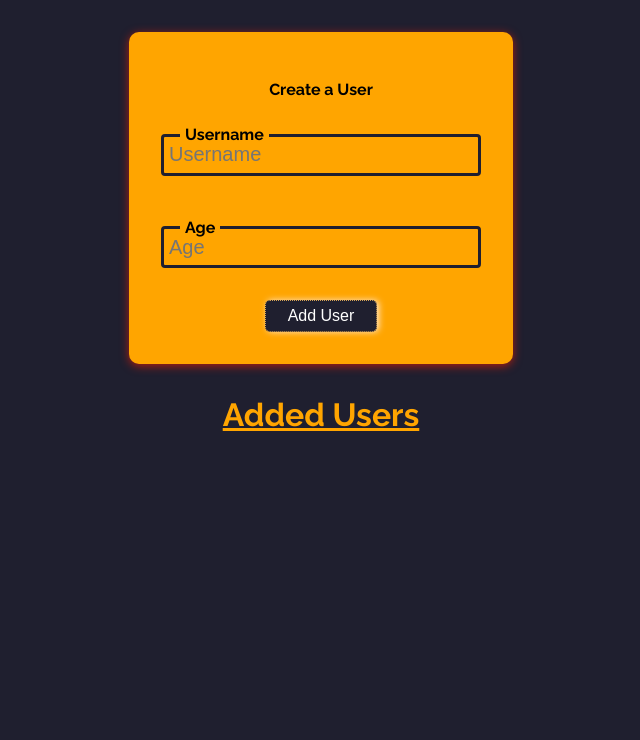
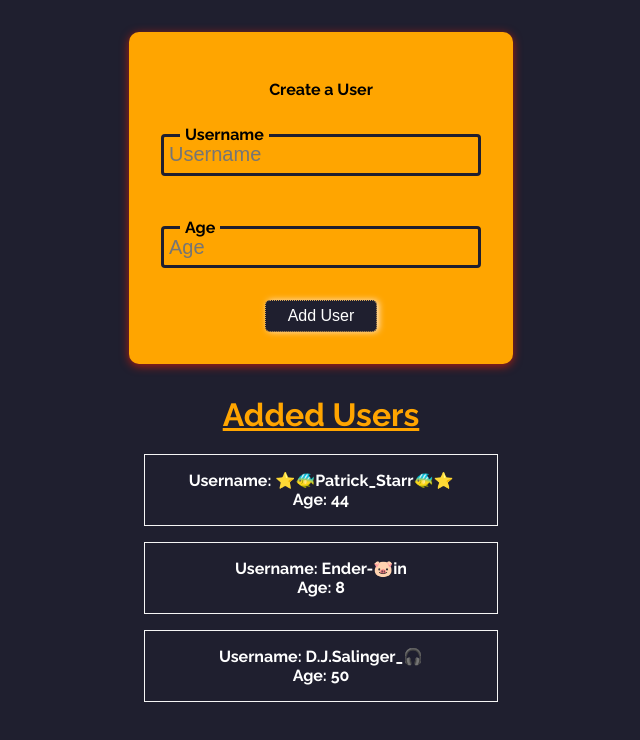
Before and after one commit to sherylbee/oh-crud, a React (Create React App) app: page / in a window 1280 px wide. Shown: the top 740 px of the page, without its empty margins (319-959 px from the left). Built offline with nearby package versions, Linux system fonts and the light colour scheme.

Commit message:
adds dummy data and modal backdrop + clicks disabled by overlay

```diff
--- a/src/Components/App.js
+++ b/src/Components/App.js
@@ -1,5 +1,6 @@
 import './App.css';
 import './Users/User.css';
+import Data from '../Data/dummyUsers';
 import AddUser  from './Users/AddUser';
 import Card from './UI/Card';
 import {React, useEffect, useState} from 'react';
@@ -37,6 +38,10 @@ function Modal({type, modalState, close, term}){
 
   const classes = `${type?type:""}` ;
   return(
+    <>
+      {showModal === 'show' &&
+      <div>
+        <div className="backdrop"></div>
         <Card className={`modal ${showModal}`}>
             <div className={classes}>
               <h1>You're about to toast this user!!!</h1>
@@ -48,12 +53,14 @@ function Modal({type, modalState, close, term}){
               </div>
             </div>
           </Card>
-
+      </div>
+      }
+    </>
   )
 }
 
 function App() {
-  let [users, updateUsers] = useState([]);
+  let [users, updateUsers] = useState(Data);
   let [selectedUser, updateSelectedUser] = useState({username:'', age:'', key:'', dataKey:''})
   const ModalStates = ['show', 'hide', 'hidden']
   let [modalState, updateModalState] = useState(ModalStates[2])
--- a/src/Components/UI/Card.css
+++ b/src/Components/UI/Card.css
@@ -74,6 +74,14 @@
     animation-fill-mode: forwards;
     z-index: 10;
 }
+div.backdrop{
+    position: fixed;
+    height: 100%;
+    width: 100vw;
+    background-color: rgba(4, 12, 41, 0.455);
+    z-index: 9;
+    top: 0;
+}
 
 @keyframes slideDown {
     from{
--- /dev/null
+++ b/src/Data/dummyUsers.js
@@ -0,0 +1,22 @@
+const Data = [
+  {
+    username: "⭐️🐠Patrick_Starr🐠⭐️",
+    age: 44,
+    key: "fsdr43tr",
+    dataKey: "fsdr43tr",
+  },
+  {
+    username: "Ender-🐷in",
+    age: 8,
+    key: "fdjsvhi345",
+    dataKey: "fdjsvhi345",
+  },
+  {
+    username: "D.J.Salinger_🎧",
+    age: 50,
+    key: "bgf87",
+    dataKey: "bgf87",
+  },
+];
+
+export default Data;
```
Lines whose indentation alone changed are shown as unchanged.
